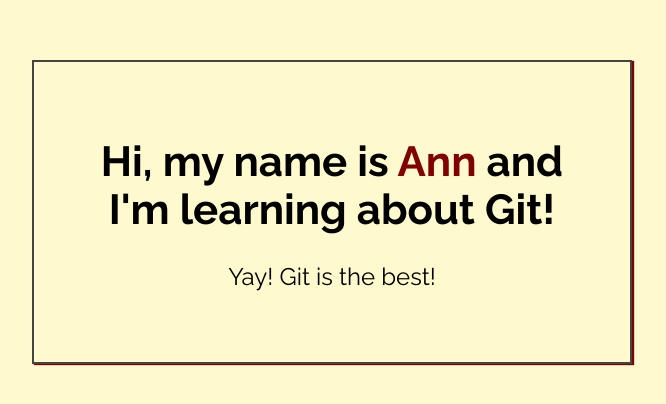
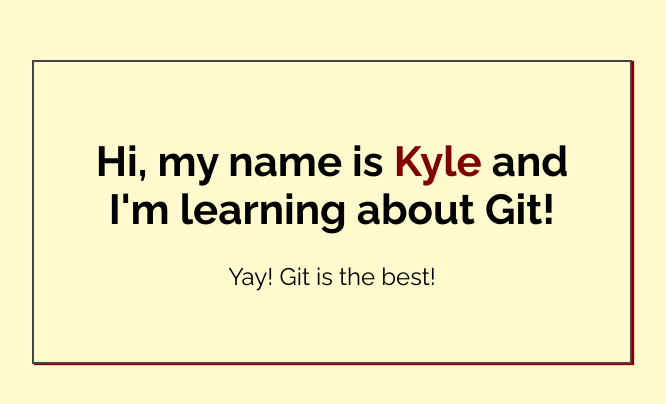
Before and after one commit to kyle-wolt/My-First-Repo, a plain HTML site: page index.html in a window 1280 px wide. Shown: the part 188-592 px from the top of the page, without its empty margins (308-974 px from the left). Drawn offline with Linux system fonts and the light colour scheme.

Commit message:
Added name to index.html

```diff
--- a/index.html
+++ b/index.html
@@ -14,7 +14,7 @@
 <body>
 
     <div class="greeting">
-        <h1>Hi, my name is <span class="highlight">Ann</span> and I'm learning about Git! </h1>
+        <h1>Hi, my name is <span class="highlight">Kyle</span> and I'm learning about Git! </h1>
 
         <p>Yay! Git is the best!</p>
     </div>
```
